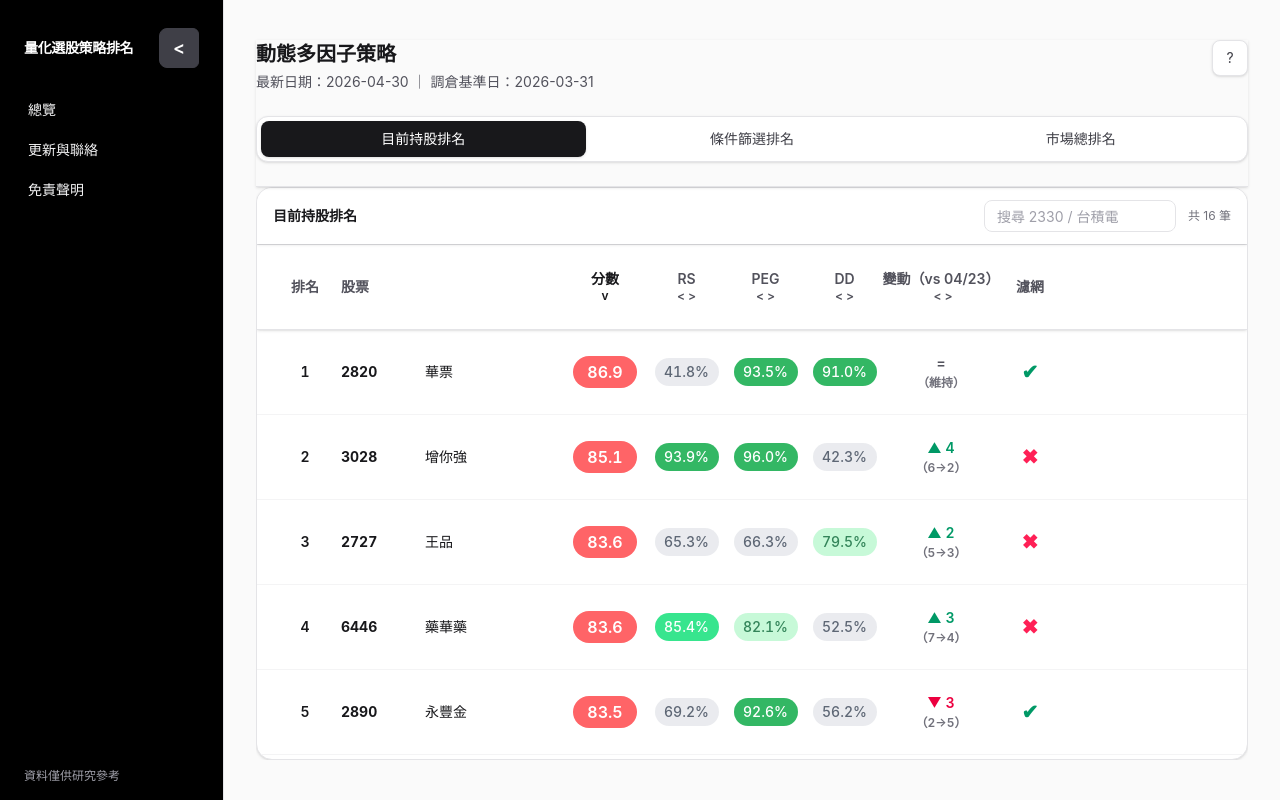
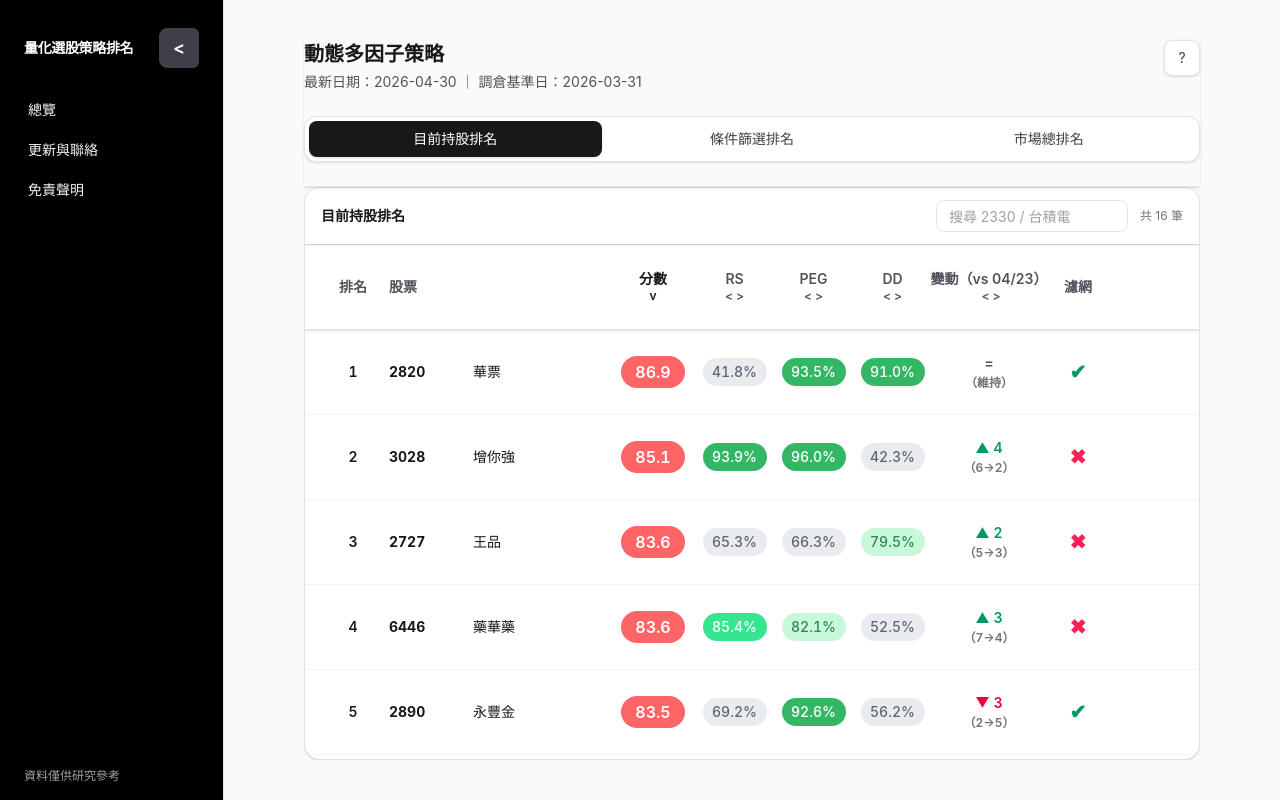
Before and after one commit to amu-0713/my-stock-rank, a React (Vite) app: page /strategy/1 in a window 1280 px wide. Built offline with nearby package versions, Linux system fonts and the light colour scheme.

Commit message:
Update StrategyPage.jsx

```diff
--- a/src/pages/StrategyPage.jsx
+++ b/src/pages/StrategyPage.jsx
@@ -88,8 +88,8 @@ export default function StrategyPage() {
   const title = STRATEGY_TITLES[id] ?? `策略${id}`
 
   return (
-    <AppSidebarLayout contentClassName="max-w-6xl">
-      <div className="flex h-[calc(100vh-3rem)] min-h-0 flex-col sm:h-[calc(100vh-5rem)]">
+    <AppSidebarLayout contentClassName="max-w-[960px] mx-auto">
+      <div className="flex h-[calc(100vh-3rem)] min-h-0 flex-col sm:h-[calc(100vh-5rem)] max-w-[960px] mx-auto">
         <div className="sticky top-0 z-50 space-y-4 border-b border-zinc-200 bg-zinc-50 pb-4 shadow-sm sm:space-y-6 sm:pb-6">
           <div className="flex items-start justify-between gap-3">
             <div>
```
